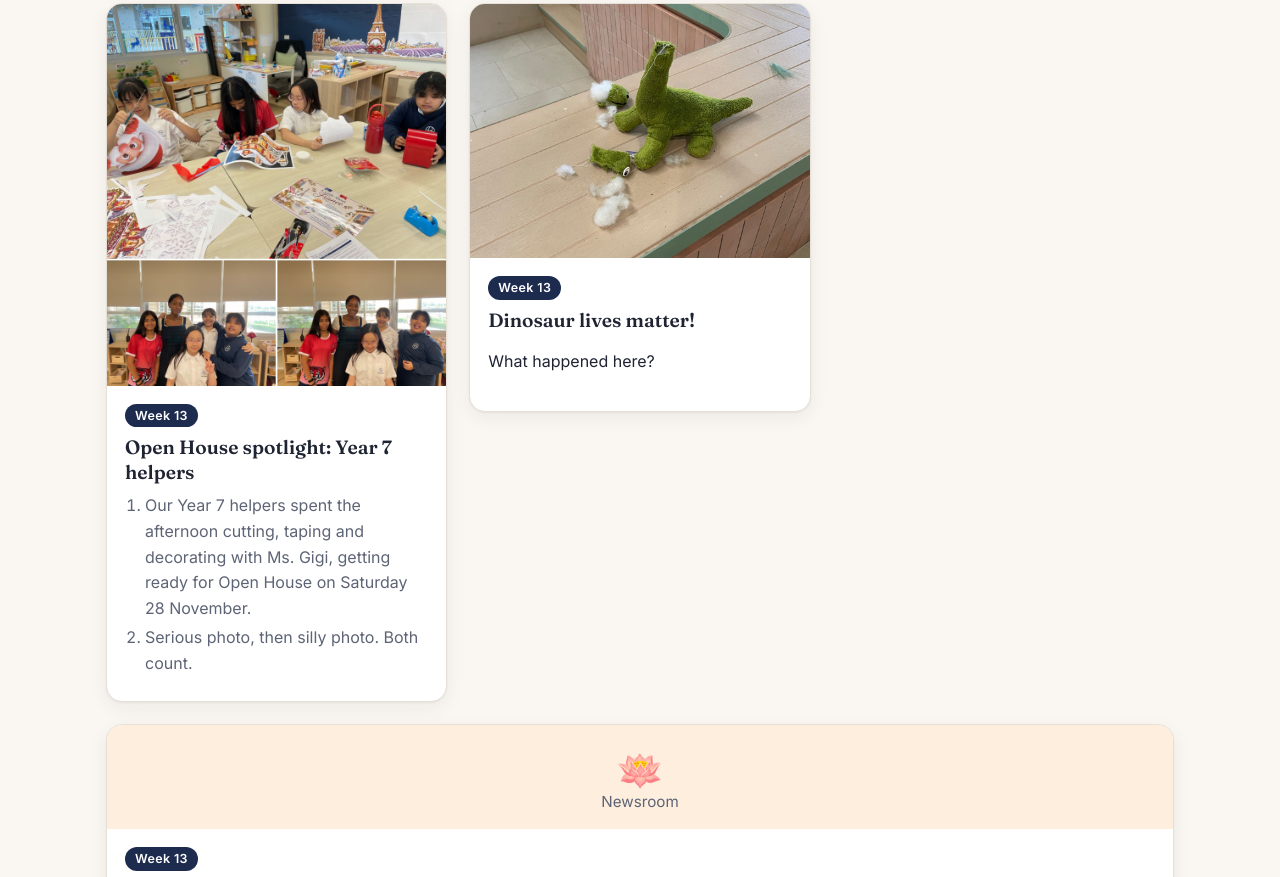
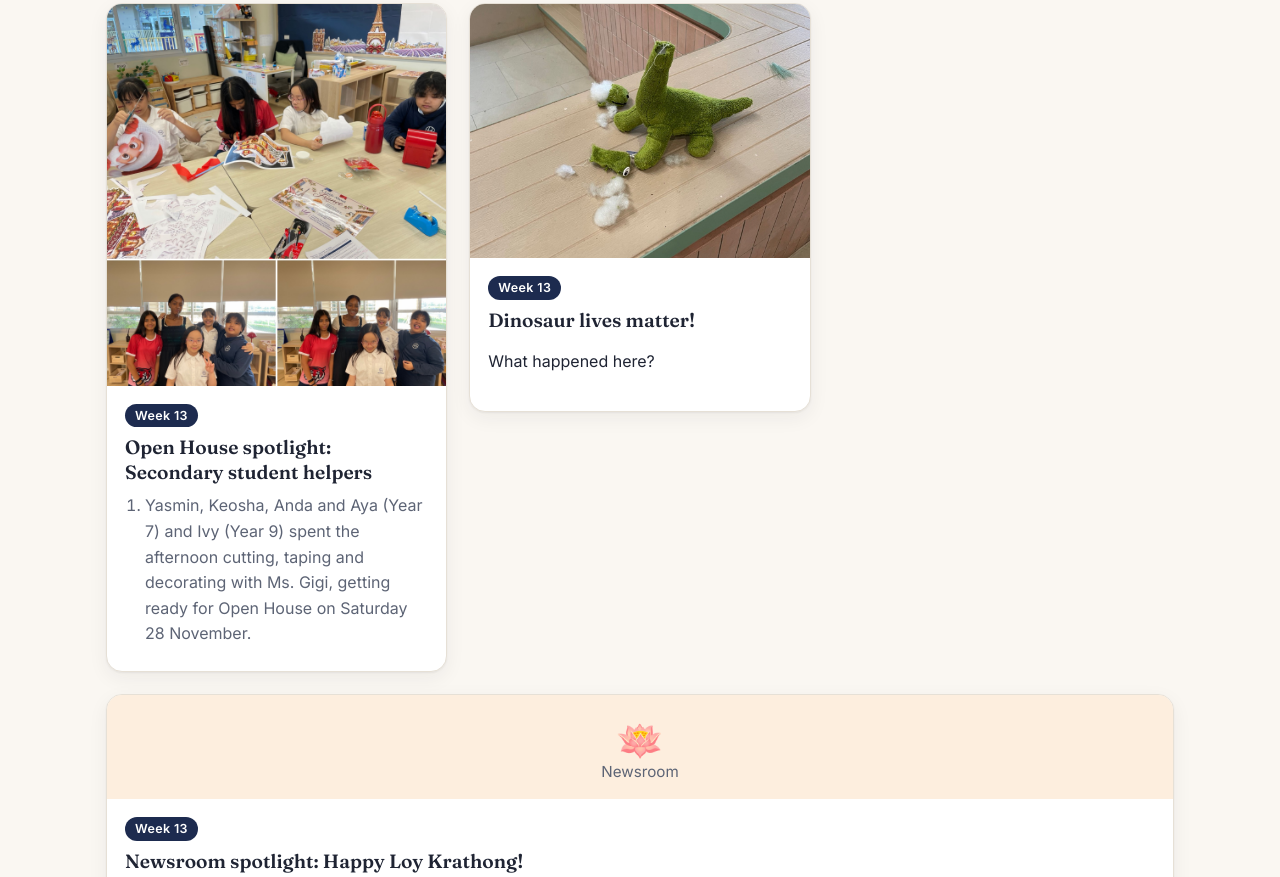
Before and after one commit to ianyianwang/ianyianwang.github.io, a plain HTML site: page around-school.html in a window 1280 px wide. Shown: the part 304-1181 px from the top of the page. Drawn offline with Linux system fonts and the light colour scheme.

Commit message:
Open House post: name the helpers, retitle
Co-Authored-By: Claude Opus 5.5 <noreply@anthropic.com>

```diff
--- a/around-school.html
+++ b/around-school.html
@@ -38,13 +38,12 @@
     <!-- NEW POSTS GO HERE (newest first) -->
 
     <article class="post">
-      <a class="photo" href="images/2026-w13-open-house-helpers.jpg"><img src="images/2026-w13-open-house-helpers.jpg" alt="Year 7 students cutting out Christmas decorations, then posing with Ms. Gigi, first serious and then silly" loading="lazy" style="aspect-ratio: 8 / 9;"></a>
+      <a class="photo" href="images/2026-w13-open-house-helpers.jpg"><img src="images/2026-w13-open-house-helpers.jpg" alt="Secondary students cutting out Christmas decorations, then posing with Ms. Gigi" loading="lazy" style="aspect-ratio: 8 / 9;"></a>
       <div class="body">
         <span class="week">Week 13</span>
-        <h2>Open House spotlight: Year 7 helpers</h2>
+        <h2>Open House spotlight: Secondary student helpers</h2>
         <ol>
-          <li>Our Year 7 helpers spent the afternoon cutting, taping and decorating with Ms. Gigi, getting ready for Open House on Saturday 28 November.</li>
-          <li>Serious photo, then silly photo. Both count.</li>
+          <li>Yasmin, Keosha, Anda and Aya (Year 7) and Ivy (Year 9) spent the afternoon cutting, taping and decorating with Ms. Gigi, getting ready for Open House on Saturday 28 November.</li>
         </ol>
       </div>
     </article>
```
